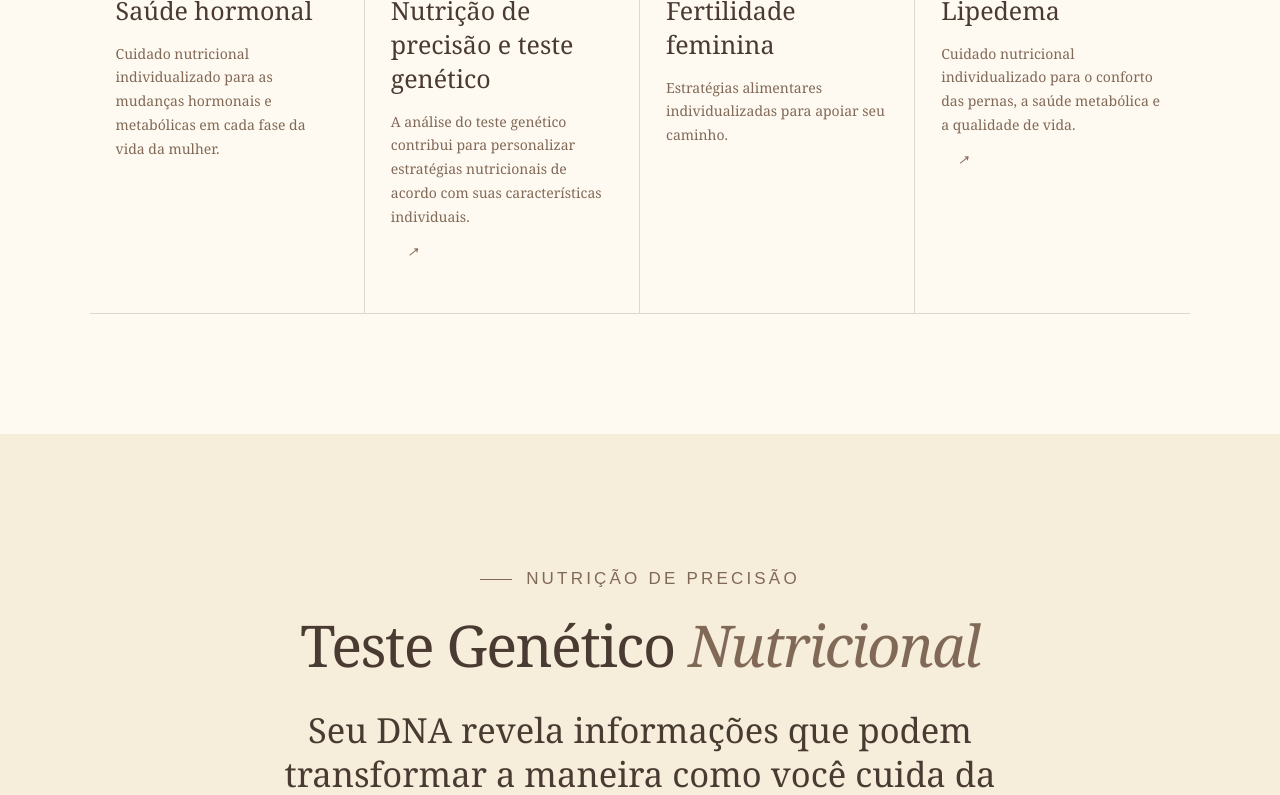
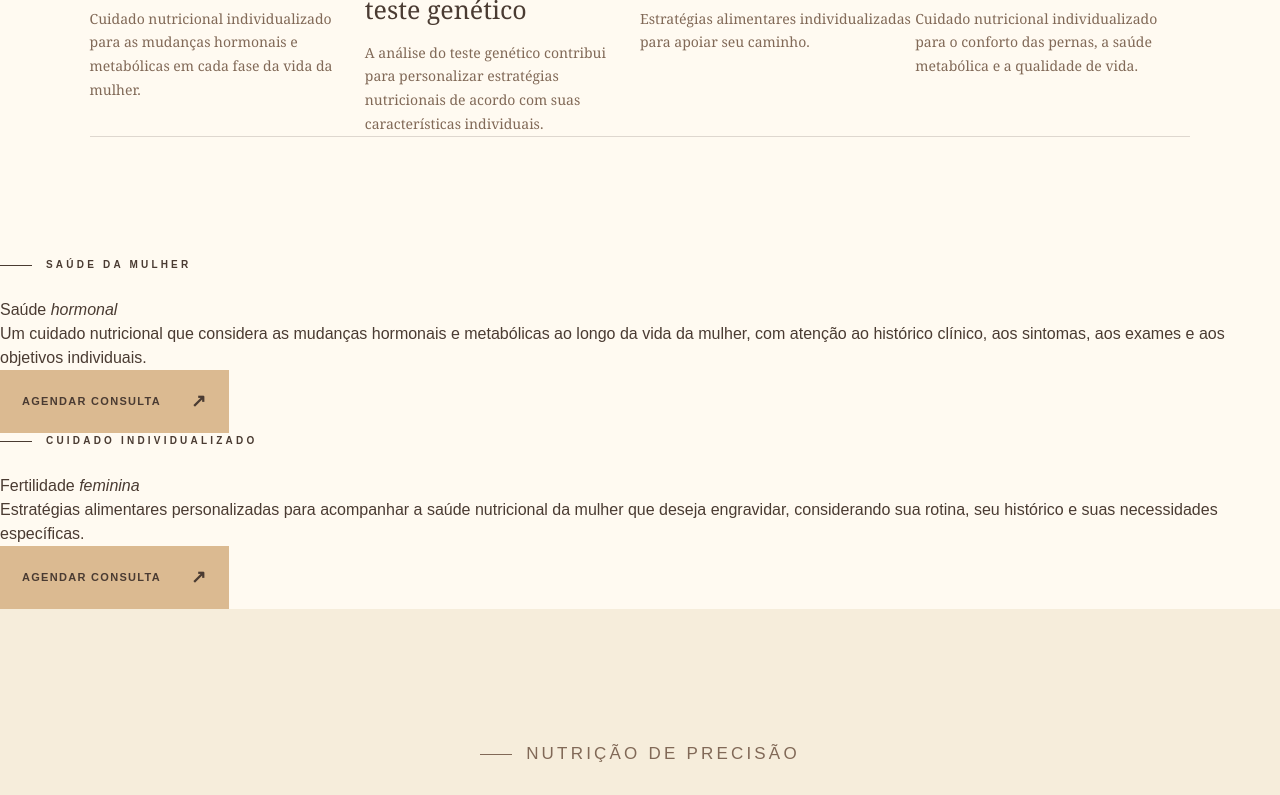
Before and after one commit to fabioam2/ligiakelly_site, a Next.js app: page / in a window 1280 px wide. Shown: the part 2020-2815 px from the top of the page. Built offline with nearby package versions, Linux system fonts and the light colour scheme.

Commit message:
Make all specialty cards clickable to their descriptions

```diff
--- a/app/page.tsx
+++ b/app/page.tsx
@@ -3,9 +3,9 @@ import Image from "next/image";
 const whatsapp = "https://wa.me/5519989068692?text=Olá%20Dra.%20Lígia,%20gostaria%20de%20agendar%20uma%20consulta.";
 
 const specialties = [
-  { n: "01", title: "Saúde hormonal", text: "Cuidado nutricional individualizado para as mudanças hormonais e metabólicas em cada fase da vida da mulher." },
+  { n: "01", title: "Saúde hormonal", text: "Cuidado nutricional individualizado para as mudanças hormonais e metabólicas em cada fase da vida da mulher.", href: "#saude-hormonal" },
   { n: "02", title: "Nutrição de precisão e teste genético", text: "A análise do teste genético contribui para personalizar estratégias nutricionais de acordo com suas características individuais.", href: "#teste-genetico" },
-  { n: "03", title: "Fertilidade feminina", text: "Estratégias alimentares individualizadas para apoiar seu caminho." },
+  { n: "03", title: "Fertilidade feminina", text: "Estratégias alimentares individualizadas para apoiar seu caminho.", href: "#fertilidade-feminina" },
   { n: "04", title: "Lipedema", text: "Cuidado nutricional individualizado para o conforto das pernas, a saúde metabólica e a qualidade de vida.", href: "#lipedema" },
 ];
 
@@ -49,10 +49,24 @@ export default function Home() {
 
       <section className="specialties" id="especialidades">
         <div className="sectionHead"><p className="eyebrow">Como posso ajudar</p><h2>Nutrição para cada<br/><em>capítulo da sua vida.</em></h2></div>
-        <div className="specialtyGrid">{specialties.map((item) => <article key={item.n}><span>{item.n}</span><h3>{item.title}</h3><p>{item.text}</p>{item.href ? <a href={item.href} aria-label="Conhecer os quatro pilares do acompanhamento nutricional para lipedema" className="specialtyJump"><span aria-hidden="true">↗</span><span className="sr-only">Ver os quatro pilares</span></a> : <i aria-hidden="true">↗</i>}</article>)}</div>
+        <div className="specialtyGrid">{specialties.map((item) => <a className="specialtyCard" key={item.n} href={item.href} aria-label={`Conhecer mais sobre ${item.title}`}><span>{item.n}</span><h3>{item.title}</h3><p>{item.text}</p><i aria-hidden="true">↗</i></a>)}</div>
       </section>
 
 
+
+
+      <section className="topicDetails" id="saude-hormonal" aria-labelledby="hormonal-title">
+        <p className="eyebrow">Saúde da mulher</p>
+        <h2 id="hormonal-title">Saúde <em>hormonal</em></h2>
+        <p>Um cuidado nutricional que considera as mudanças hormonais e metabólicas ao longo da vida da mulher, com atenção ao histórico clínico, aos sintomas, aos exames e aos objetivos individuais.</p>
+        <a className="primary" href={whatsapp} target="_blank" rel="noreferrer" data-event="whatsapp_agendamento" data-event-location="saude-hormonal">Agendar consulta <span>↗</span></a>
+      </section>
+      <section className="topicDetails topicDetailsAlt" id="fertilidade-feminina" aria-labelledby="fertilidade-title">
+        <p className="eyebrow">Cuidado individualizado</p>
+        <h2 id="fertilidade-title">Fertilidade <em>feminina</em></h2>
+        <p>Estratégias alimentares personalizadas para acompanhar a saúde nutricional da mulher que deseja engravidar, considerando sua rotina, seu histórico e suas necessidades específicas.</p>
+        <a className="primary" href={whatsapp} target="_blank" rel="noreferrer" data-event="whatsapp_agendamento" data-event-location="fertilidade">Agendar consulta <span>↗</span></a>
+      </section>
 
       <section className="genetics" id="teste-genetico" aria-labelledby="genetics-title">
         <div className="geneticsIntro">
```
